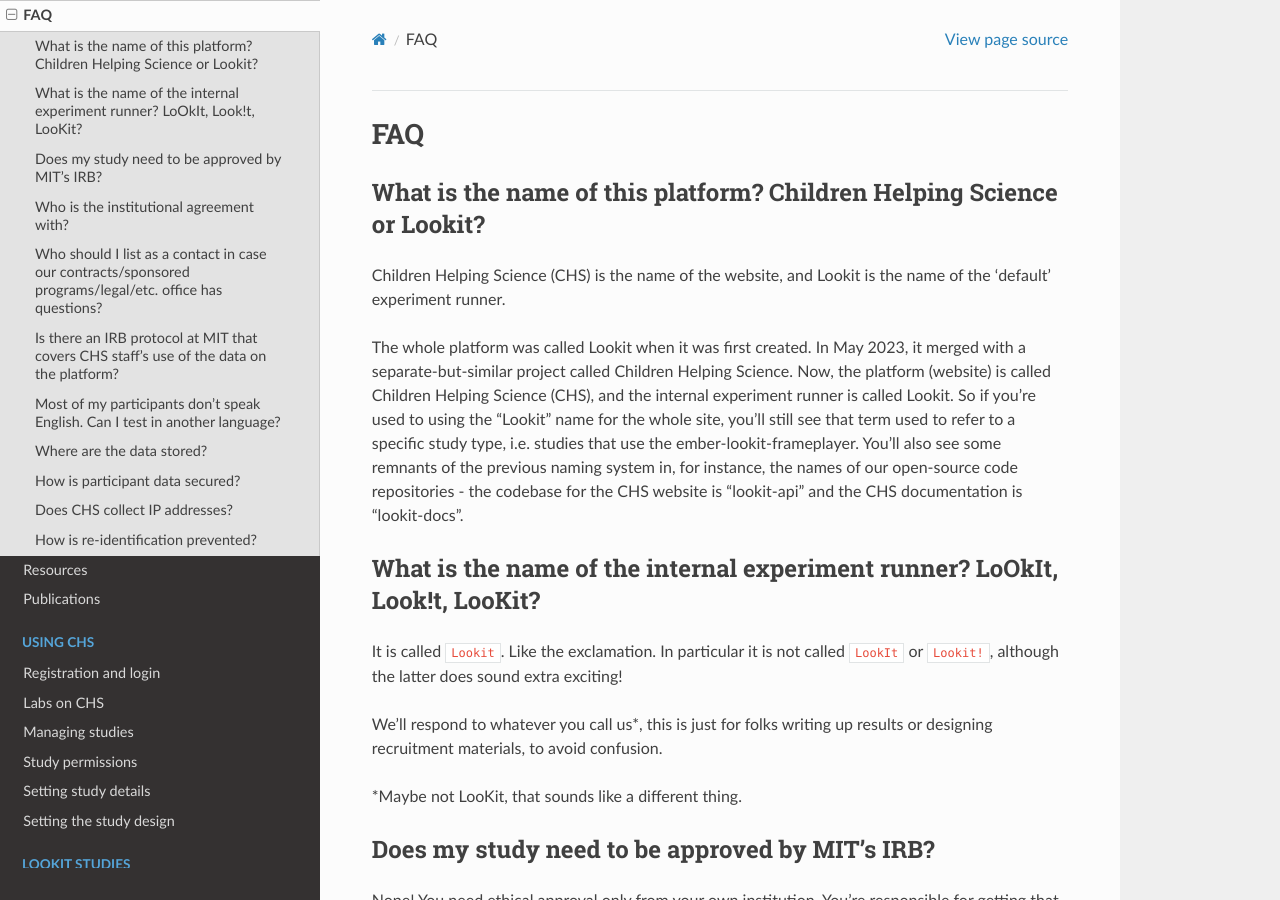
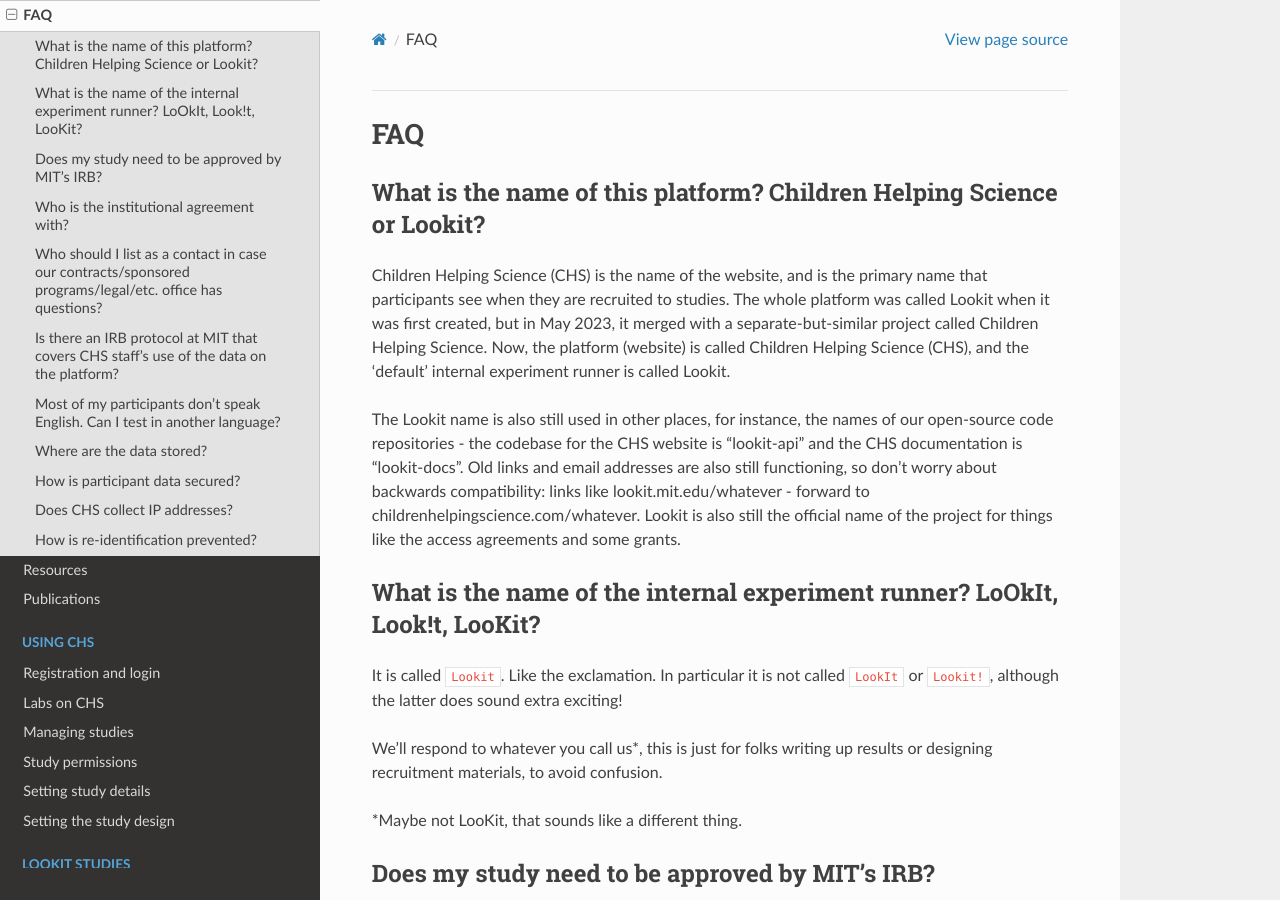
Before and after one commit to lookit/lookit-docs, a Sphinx documentation site: the page built from docs/source/faq.rst, in a window 1280 px wide and 900 px high. Built offline with Sphinx 7.4.7 and the Read the Docs theme 3.1.0, drawn with Linux system fonts in a browser that asks for light colours.

Commit message:
Update faq.rst
Updating some nomenclature information - Becky, can you please check for any link display issues?

```diff
--- a/docs/source/faq.rst
+++ b/docs/source/faq.rst
@@ -4,9 +4,10 @@
 What is the name of this platform? Children Helping Science or Lookit?
 ---------------------------------------------------------------------------
 
-Children Helping Science (CHS) is the name of the website, and Lookit is the name of the 'default' experiment runner.
+Children Helping Science (CHS) is the name of the website, and is the primary name that participants see when they are recruited to studies. The whole platform was called Lookit when it was first created, but in May 2023, it merged with a separate-but-similar project called Children Helping Science. Now, the platform (website) is called Children Helping Science (CHS), and the 'default' internal experiment runner is called Lookit.
 
-The whole platform was called Lookit when it was first created. In May 2023, it merged with a separate-but-similar project called Children Helping Science. Now, the platform (website) is called Children Helping Science (CHS), and the internal experiment runner is called Lookit. So if you're used to using the "Lookit" name for the whole site, you'll still see that term used to refer to a specific study type, i.e. studies that use the ember-lookit-frameplayer. You'll also see some remnants of the previous naming system in, for instance, the names of our open-source code repositories - the codebase for the CHS website is "lookit-api" and the CHS documentation is "lookit-docs".
+The Lookit name is also still used in other places, for instance, the names of our open-source code repositories - the codebase for the CHS website is "lookit-api" and the CHS documentation is "lookit-docs". Old links and email addresses are also still functioning, so don't worry about backwards compatibility: links like lookit.mit.edu/whatever - forward to childrenhelpingscience.com/whatever. Lookit is also still the official name of the project for things like the access agreements and some grants.
+
 
 What is the name of the internal experiment runner? LoOkIt, Look!t, LooKit?
 --------------------------------------------------------------------------------------
```
